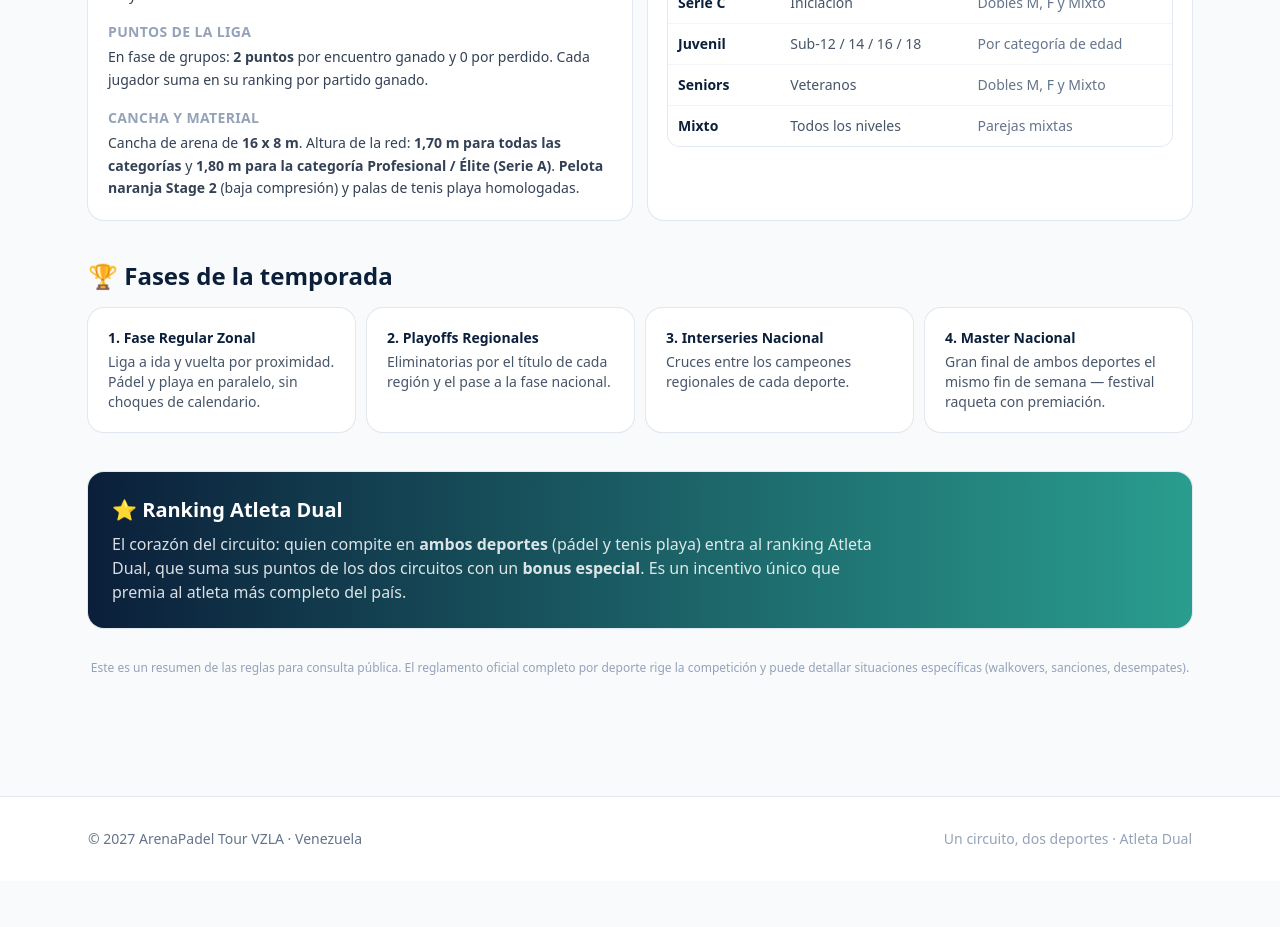
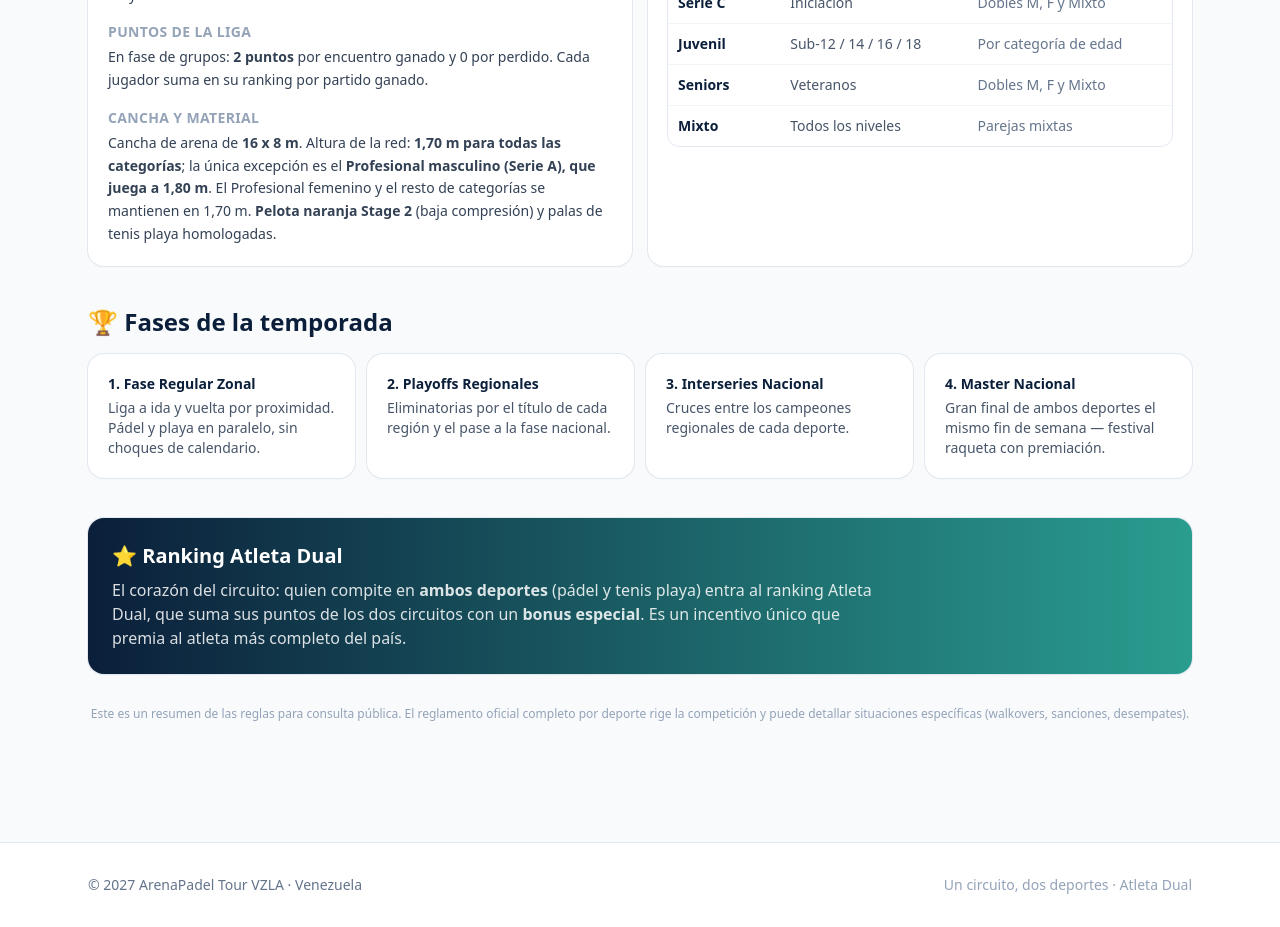
Before and after one commit to aceroc1-collab/liga-nacional, a Next.js app: page /reglamento in a window 1280 px wide. Shown: the part 1040-1967 px from the top of the page. Before the commit the page ends 1921 px from the top, so only its background shows below. Built offline with nearby package versions, Linux system fonts and the light colour scheme.

Commit message:
Reglamento: red 1,80 solo profesional masculino; femenino 1,70

```diff
--- a/src/app/reglamento/page.tsx
+++ b/src/app/reglamento/page.tsx
@@ -112,9 +112,9 @@ export default function ReglamentoPage() {
               En fase de grupos: <b>2 puntos</b> por encuentro ganado y 0 por perdido. Cada jugador suma en su ranking por partido ganado.
             </Rule>
             <Rule title="Cancha y material">
-              Cancha de arena de <b>16 x 8 m</b>. Altura de la red: <b>1,70 m para todas las categorías</b> y
-              <b> 1,80 m para la categoría Profesional / Élite (Serie A)</b>. <b>Pelota naranja Stage 2</b> (baja compresión)
-              y palas de tenis playa homologadas.
+              Cancha de arena de <b>16 x 8 m</b>. Altura de la red: <b>1,70 m para todas las categorías</b>; la única
+              excepción es el <b>Profesional masculino (Serie A), que juega a 1,80 m</b>. El Profesional femenino y el resto
+              de categorías se mantienen en 1,70 m. <b>Pelota naranja Stage 2</b> (baja compresión) y palas de tenis playa homologadas.
             </Rule>
           </Card>
           <Card>
```
